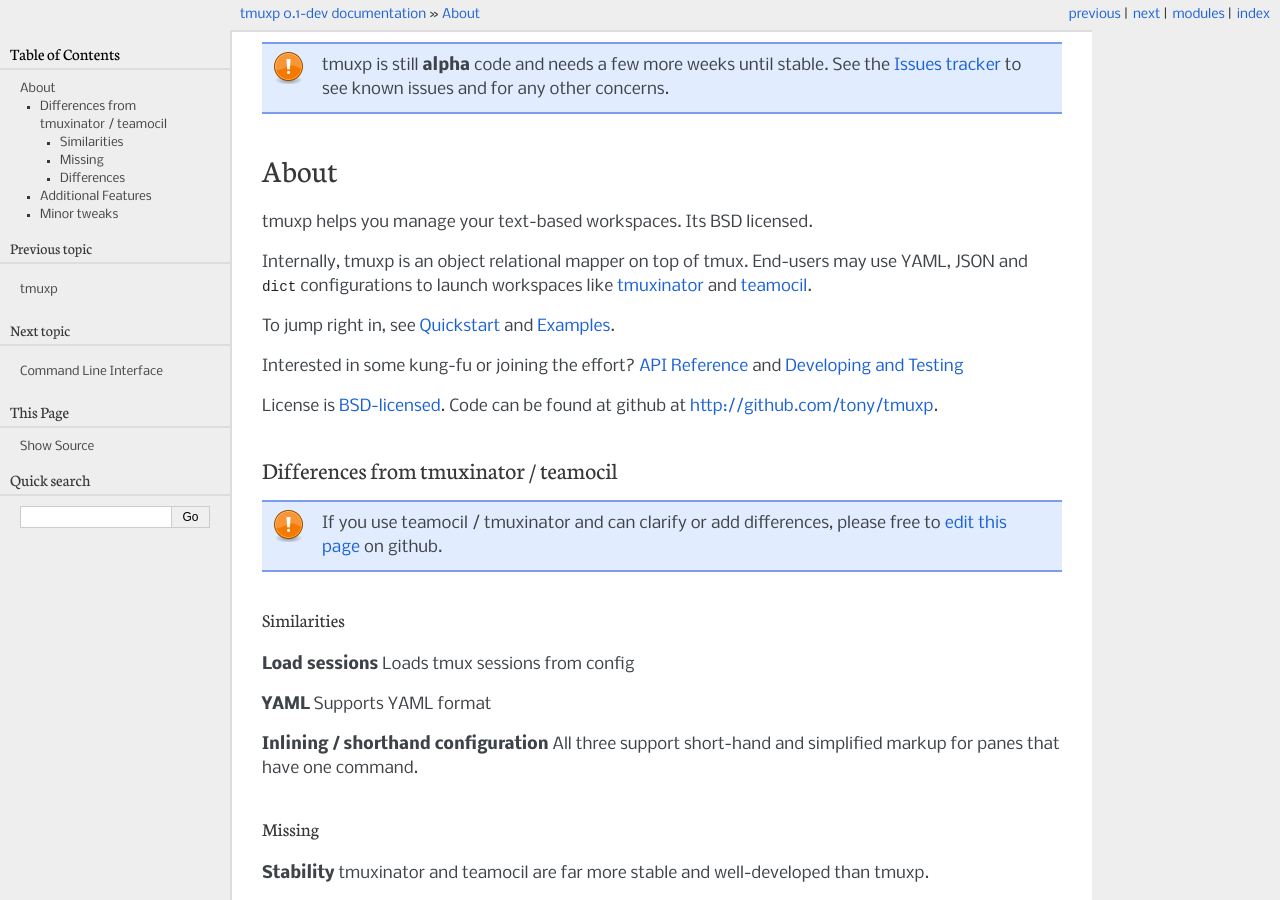
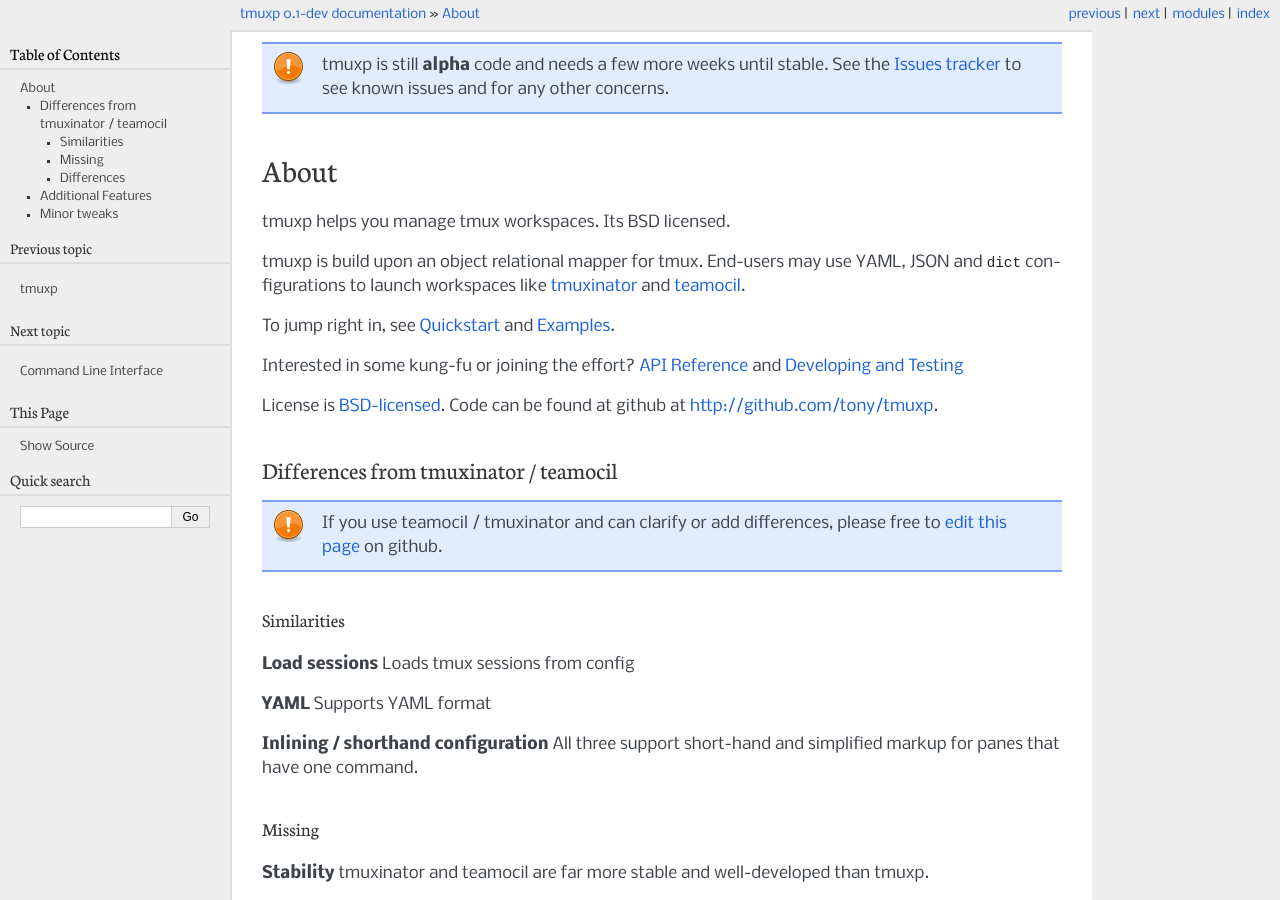
Before and after one commit to tmux-python/tmuxp, a Sphinx documentation site: the page built from doc/about.rst, in a window 1280 px wide and 900 px high. Built offline with Sphinx 7.4.7, drawn with Linux system fonts in a browser that asks for light colours.

Commit message:
Documentation updates for README, about

```diff
--- a/doc/about.rst
+++ b/doc/about.rst
@@ -6,11 +6,11 @@
 About
 =====
 
-tmuxp helps you manage your text-based workspaces. Its BSD licensed.
+tmuxp helps you manage tmux workspaces. Its BSD licensed.
 
-Internally, tmuxp is an object relational mapper on top of tmux.
-End-users may use YAML, JSON and :py:obj:`dict` configurations to launch
-workspaces like `tmuxinator`_ and `teamocil`_.
+tmuxp is build upon an object relational mapper for tmux. End-users may
+use YAML, JSON and :py:obj:`dict` configurations to launch workspaces like
+`tmuxinator`_ and `teamocil`_.
 
 To jump right in, see :ref:`quickstart` and :ref:`examples`.
 
--- a/doc/index.rst
+++ b/doc/index.rst
@@ -16,7 +16,7 @@
 - `bash, zsh and tcsh`_ completion.
 - Unit tested against against live tmux (1.8 and git). See `travis.yml`_
   file, `tmuxp on Travis CI`_ and `testing`_ page.
-- `Documentation`_, `Examples`_, `Internals`_.
+- `Documentation`_, `Examples`_, `Commands`_, `Internals`_.
 - and `much, much more`_.
 
 Ready to begin? See the `Quickstart`_.
@@ -38,6 +38,7 @@
 .. _much, much more: http://tmuxp.readthedocs.org/en/latest/about.html#minor-tweaks
 .. _Quickstart: http://tmuxp.readthedocs.org/en/latest/quickstart.html
 .. _Internals: http://tmuxp.readthedocs.org/en/latest/internals.html
+.. _Commands: http://tmuxp.readthedocs.org/en/latest/cli.html
 
 Explore:
 
```
Also changed, not shown: README.rst (+3 -19 lines).
